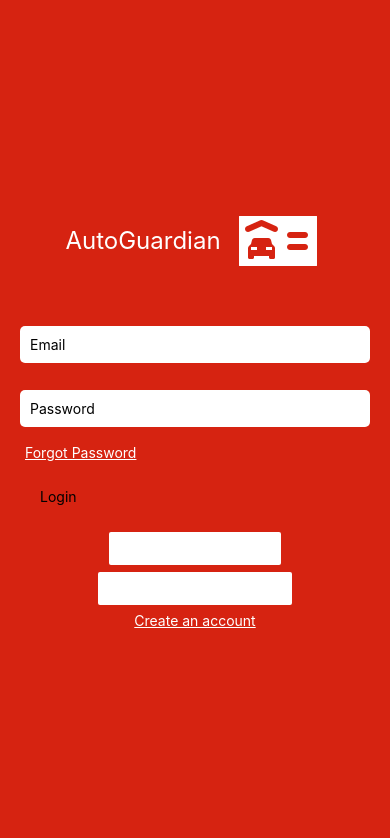
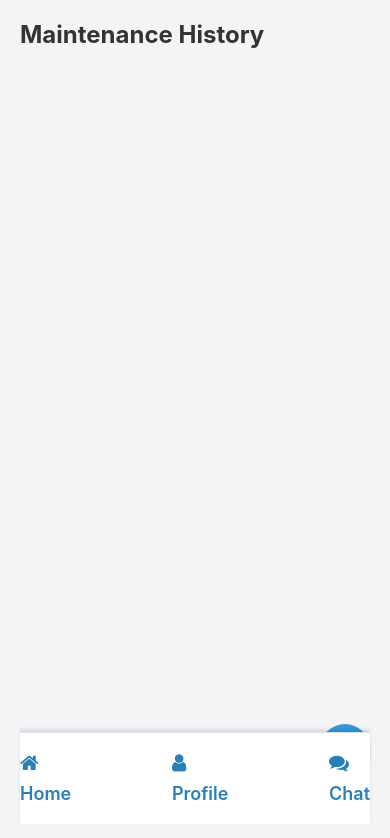
Before and after one commit to vikashftw/AutoGuardian, a React Native app: screen /MaintenanceHistory in a window 390 px wide. Shown: the top 838 px of the page. Built offline with nearby package versions, Linux system fonts and the light colour scheme.

Commit message:
Add History

```diff
--- a/App.js
+++ b/App.js
@@ -7,6 +7,7 @@ import HomePage from './components/HomePage';
 import ProfilePage from './components/Profile';
 import TipsAndTricksPage from './components/TipsTricks';
 import MaintenanceSchedulePage from './components/MaintenanceSchedule';
+import MaintenanceHistoryPage from './components/MaintenanceHistory';
 
 const Stack = createNativeStackNavigator()
 export default function App() {
@@ -23,6 +24,7 @@ export default function App() {
             <Stack.Screen name="Profile" component={ProfilePage}/>
             <Stack.Screen name="TipsTricks" component={TipsAndTricksPage}/>
             <Stack.Screen name="MaintenanceSchedule" component={MaintenanceSchedulePage}/>
+            <Stack.Screen name="MaintenanceHistory" component={MaintenanceHistoryPage}/>
           </Stack.Navigator>
         </NavigationContainer>
       );
--- a/components/HomePage.js
+++ b/components/HomePage.js
@@ -4,6 +4,8 @@ import { View, Text, TouchableOpacity, StyleSheet, Image, ScrollView } from 'rea
 import logo from '../assets/logo.png';
 import Icon from 'react-native-vector-icons/FontAwesome';
 import AsyncStorage from '@react-native-async-storage/async-storage';
+import { useFocusEffect } from '@react-navigation/native';
+
 
 
 
@@ -11,7 +13,8 @@ const HomePage = ({ navigation }) => {
 
   const [maintenanceData, setMaintenanceData] = useState(null);
 
-  useEffect(() => {
+  useFocusEffect(
+    React.useCallback(() => {
       const fetchMaintenanceData = async () => {
         try {
           const data = await AsyncStorage.getItem('maintenanceData');
@@ -24,7 +27,10 @@ const HomePage = ({ navigation }) => {
       };
 
       fetchMaintenanceData();
-  }, []);
+
+      return () => {}; // Cleanup
+    }, [])
+  );
   return (
     <View style={styles.container}>
       {/* Header */}
@@ -39,7 +45,7 @@ const HomePage = ({ navigation }) => {
         <StatusSection />
 
         <ScrollView style={styles.scrollView} showsVerticalScrollIndicator={false}>
-          <FeatureCards navigation={navigation} />
+        <FeatureCards navigation={navigation} maintenanceData={maintenanceData} />
         </ScrollView>
 
         <View style={styles.scrollIndicatorContainer}>
--- /dev/null
+++ b/components/MaintenanceHistory.js
@@ -0,0 +1,191 @@
+import React, { useState } from 'react';
+import { View, Text, TouchableOpacity, StyleSheet, FlatList, Modal, TextInput } from 'react-native';
+import AsyncStorage from '@react-native-async-storage/async-storage';
+import Icon from 'react-native-vector-icons/FontAwesome';
+
+const MaintenanceHistoryPage = ({ navigation }) => {
+    const [maintenanceHistories, setMaintenanceHistories] = useState([]);
+    const [isModalVisible, setModalVisible] = useState(false);
+    const [currentMaintenance, setCurrentMaintenance] = useState({
+        title: '',
+        date: '',
+        details: ''
+    });
+
+    const saveMaintenanceHistory = async () => {
+        const updatedHistories = [...maintenanceHistories, currentMaintenance];
+        setMaintenanceHistories(updatedHistories);
+        await AsyncStorage.setItem('maintenanceHistories', JSON.stringify(updatedHistories));
+        setCurrentMaintenance({ title: '', date: '', details: '' });
+        setModalVisible(false);
+    };
+
+    return (
+        <View style={styles.container}>
+            <Text style={styles.title}>Maintenance History</Text>
+
+            <FlatList
+                data={maintenanceHistories}
+                keyExtractor={(item, index) => index.toString()}
+                renderItem={({ item }) => (
+                    <View style={styles.maintenanceCard}>
+                        <Text style={styles.cardTitle}>{item.title}</Text>
+                        <Text>Date: {item.date}</Text>
+                        <Text>Details: {item.details}</Text>
+                    </View>
+                )}
+            />
+
+            <TouchableOpacity style={styles.addButton} onPress={() => setModalVisible(true)}>
+                <Icon name="plus" size={20} color="#FFF" />
+            </TouchableOpacity>
+
+            <Modal
+                visible={isModalVisible}
+                transparent={true}
+                animationType="slide"
+            >
+                <View style={styles.modalView}>
+                    <TextInput
+                        placeholder="Title"
+                        style={styles.input}
+                        value={currentMaintenance.title}
+                        onChangeText={(text) => setCurrentMaintenance({ ...currentMaintenance, title: text })}
+                    />
+                    <TextInput
+                        placeholder="Date"
+                        style={styles.input}
+                        value={currentMaintenance.date}
+                        onChangeText={(text) => setCurrentMaintenance({ ...currentMaintenance, date: text })}
+                    />
+                    <TextInput
+                        placeholder="Details"
+                        style={styles.input}
+                        value={currentMaintenance.details}
+                        onChangeText={(text) => setCurrentMaintenance({ ...currentMaintenance, details: text })}
+                    />
+                    <TouchableOpacity style={styles.saveButton} onPress={saveMaintenanceHistory}>
+                        <Text style={styles.saveButtonText}>Save</Text>
+                    </TouchableOpacity>
+                    <TouchableOpacity style={styles.closeButton} onPress={() => setModalVisible(false)}>
+                        <Text>Close</Text>
+                    </TouchableOpacity>
+                </View>
+            </Modal>
+
+            {/* Footer */}
+            <View style={styles.footer}>
+                <TouchableOpacity onPress={() => navigation.navigate('HomePage')}>
+                    <Icon name="home" size={20} color="#2980B9" />
+                    <Text style={styles.footerText}>Home</Text>
+                </TouchableOpacity>
+                <TouchableOpacity onPress={() => navigation.navigate('Profile')}>
+                    <Icon name="user" size={20} color="#2980B9" />
+                    <Text style={styles.footerText}>Profile</Text>
+                </TouchableOpacity>
+                <TouchableOpacity onPress={() => navigation.navigate('Chatbot')}>
+                    <Icon name="comments" size={20} color="#2980B9" />
+                    <Text style={styles.footerText}>Chat</Text>
+                </TouchableOpacity>
+            </View>
+        </View>
+    );
+};
+
+const styles = StyleSheet.create({
+    container: {
+      flex: 1,
+      backgroundColor: '#F3F4F6',
+      padding: 20,
+    },
+    title: {
+      fontSize: 24,
+      marginBottom: 20,
+      fontWeight: 'bold',
+      color: '#333'
+    },
+    maintenanceCard: {
+      backgroundColor: '#FFF',
+      padding: 15,
+      borderRadius: 10,
+      marginVertical: 10,
+      elevation: 3,
+      shadowColor: '#000',
+      shadowOffset: { width: 0, height: 2 },
+      shadowOpacity: 0.2,
+      shadowRadius: 2,
+    },
+    cardTitle: {
+      fontSize: 18,
+      color: '#333',
+      marginBottom: 5,
+    },
+    addButton: {
+      position: 'absolute',
+      right: 20,
+      bottom: 70,
+      backgroundColor: '#3498db',
+      borderRadius: 50,
+      width: 50,
+      height: 50,
+      justifyContent: 'center',
+      alignItems: 'center',
+      elevation: 5,
+      shadowColor: '#000',
+      shadowOffset: { width: 0, height: 3 },
+      shadowOpacity: 0.2,
+      shadowRadius: 3,
+    },
+    modalView: {
+      flex: 1,
+      justifyContent: 'center',
+      alignItems: 'center',
+      backgroundColor: 'rgba(0,0,0,0.5)',
+    },
+    input: {
+      width: 300,
+      padding: 10,
+      marginVertical: 10,
+      backgroundColor: 'white',
+      borderRadius: 5,
+      borderColor: '#E0E0E0',
+      borderWidth: 1
+    },
+    saveButton: {
+      backgroundColor: '#3498db',
+      padding: 12,
+      borderRadius: 8,
+      marginTop: 20,
+      width: 150,
+      justifyContent: 'center',
+      alignItems: 'center',
+    },
+    saveButtonText: {
+      fontSize: 18,
+      color: '#FFF',
+    },
+    closeButton: {
+      marginTop: 20,
+    },
+    footer: {
+      flexDirection: 'row',
+      justifyContent: 'space-between',
+      alignItems: 'center',
+      borderTopWidth: 1,
+      borderTopColor: '#DDE2E7',
+      paddingVertical: 20,
+      backgroundColor: '#FFF',
+      elevation: 4,
+      shadowOffset: { width: 0, height: -3 },
+      shadowOpacity: 0.1,
+      shadowRadius: 3,
+    },
+    footerText: {
+      fontSize: 18,
+      color: '#2980B9',
+      fontWeight: '600',
+      marginTop: 10,
+    }
+});
+
+export default MaintenanceHistoryPage;
--- a/components/MaintenanceSchedule.js
+++ b/components/MaintenanceSchedule.js
@@ -64,17 +64,23 @@ const MaintenanceSchedulePage = ({ navigation }) => {
     }
 
     nextDate.setMonth(lastDate.getMonth() + parseInt(frequency));
-    const formattedNextDate = timeBasedNextDate || nextDate.toDateString();
+    setNextMaintenance(nextDate);
+  }, [lastMaintenance, frequency, mileage]);
 
-    setNextMaintenance(formattedNextDate);
-  }, [lastMaintenance, frequency, mileage]);
+      let nextMaintenanceText;
+    if (typeof nextMaintenance === 'string') {
+      nextMaintenanceText = nextMaintenance;
+    } else {
+      nextMaintenanceText = nextMaintenance.toLocaleDateString();
+
+    }
 
   const saveMaintenanceInfo = async () => {
     try {
       const maintenanceData = {
         lastMaintenance: lastMaintenance,
         frequency: frequency,
-        nextMaintenance: nextMaintenance.toISOString()
+        nextMaintenance: nextMaintenance.toISOString().split('T')[0]
       };
 
       await AsyncStorage.setItem('maintenanceData', JSON.stringify(maintenanceData));
@@ -119,7 +125,7 @@ const MaintenanceSchedulePage = ({ navigation }) => {
         </Picker>
       </View>
 
-      <Text>Next Maintenance Due: {nextMaintenance.toDateString()}</Text>
+      <Text>Next Maintenance Due: {nextMaintenanceText}</Text>
 
       <Button title="Save" onPress={saveMaintenanceInfo} />
 
```
Lines whose indentation alone changed are shown as unchanged.
